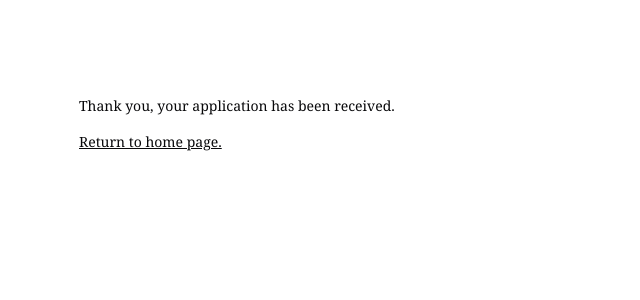
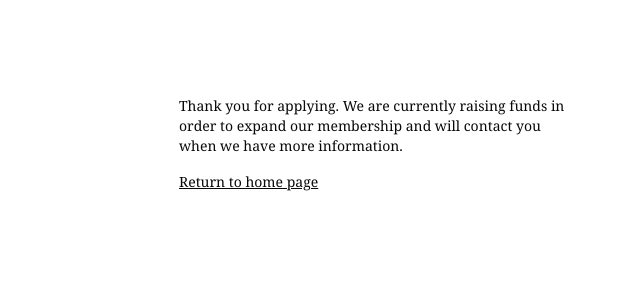
Before and after one commit to aeronjl/hackspace-website, a SvelteKit app: page /success in a window 1280 px wide. Shown: the top 300 px of the page, without its empty margins (261-901 px from the left). Built offline with nearby package versions, Linux system fonts and the light colour scheme.

Commit message:
update message on success page

```diff
--- a/src/routes/success/+page.svelte
+++ b/src/routes/success/+page.svelte
@@ -1,7 +1,7 @@
 <script lang="ts">
     import { fade } from 'svelte/transition';
 </script>
-<div in:fade class="mx-auto flex h-screen flex-col max-w-[600px] mt-24 font-serif font-light gap-y-4 text-sm">
-    <p>Thank you, your application has been received.</p>
-    <a href="/" class="underline">Return to home page.</a>
+<div in:fade class="mx-auto flex h-screen flex-col max-w-[400px] mt-24 font-serif font-light gap-y-4 text-sm">
+    <p>Thank you for applying. We are currently raising funds in order to expand our membership and will contact you when we have more information.</p>
+    <a href="/" class="underline">Return to home page</a>
 </div>
```
